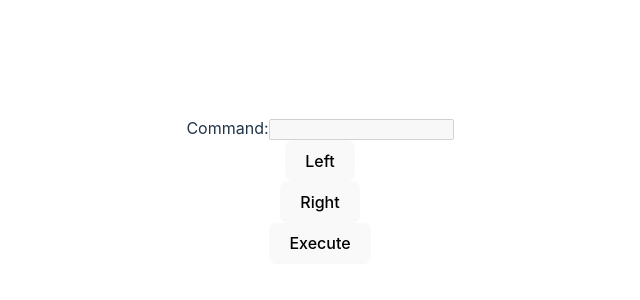
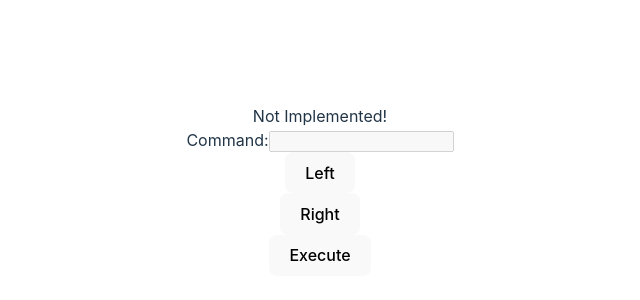
Before and after one commit to Jamie-Wallace/react-learning, a React (Vite) app in the folder mars-rover-ts-3/: page / in a window 1280 px wide. Shown: the part 210-510 px from the top of the page, without its empty margins (320-960 px from the left). Built offline with nearby package versions, Linux system fonts and the light colour scheme.

Commit message:
Render a grid container

```diff
--- a/mars-rover-ts-3/src/MarsGrid.tsx
+++ b/mars-rover-ts-3/src/MarsGrid.tsx
@@ -1,5 +1,5 @@
 function MarsGrid() {
-    return <div/>;
+    return <div aria-label={`Mars rover grid`}>Not Implemented!</div>;
 }
 
 export default MarsGrid;
```
Also changed, not shown: 2 other files (tests, documents, lock files or other folders).
